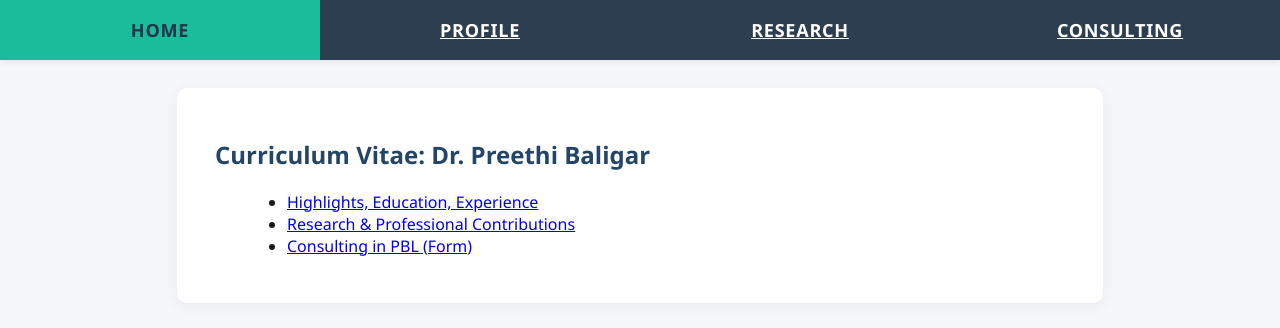
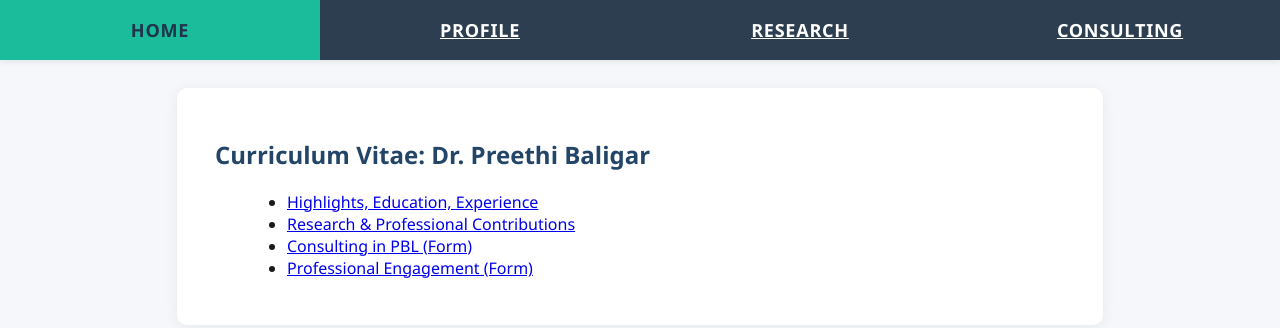
Before and after one commit to preethi-baligar/preethi-baligar.github.io, a plain HTML site: page index.html in a window 1280 px wide. Drawn offline with Linux system fonts and the light colour scheme.

Commit message:
Update index.html

```diff
--- a/index.html
+++ b/index.html
@@ -20,6 +20,7 @@
       <li><a href="page1.html">Highlights, Education, Experience</a></li>
       <li><a href="page2.html">Research & Professional Contributions</a></li>
       <li><a href="consulting.html">Consulting in PBL (Form)</a></li>
+      <li><a href="professional-engagement.html">Professional Engagement (Form)</a></li>
     </ul>
   </section>
 </body>
```
